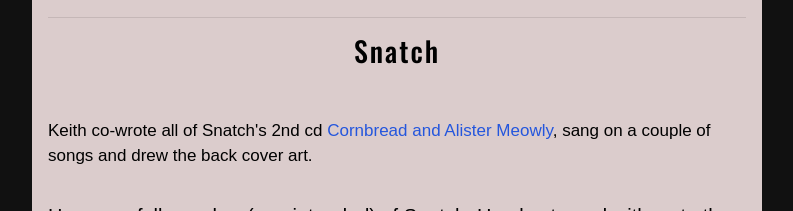
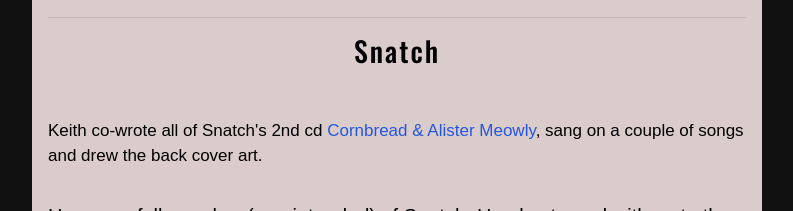
Before and after one commit to DonutsInTheSnow/keith, a plain HTML site: page index.html in a window 1280 px wide. Shown: the part 5520-5731 px from the top of the page, without its empty margins (243-1036 px from the left). Drawn offline with nearby package versions, Linux system fonts and the light colour scheme; a web font is replaced by a local one.

Commit message:
Update index.html

```diff
--- a/index.html
+++ b/index.html
@@ -242,7 +242,7 @@
                     <div class="text-bg">
                         <hr>
                         <h3 class="text-center">Snatch</h3><br>
-                        <p>Keith co-wrote all of Snatch's 2nd cd <a href="https://www.amazon.com/Cornbread-Alister-Meowly-Snatch/dp/B000WB1CEK" alt="Snatch's 2nd album at Amazon" target="_blank" rel="noopener">Cornbread and Alister Meowly</a>, sang on a couple of songs and drew the back cover art.</p>
+                        <p>Keith co-wrote all of Snatch's 2nd cd <a href="https://www.amazon.com/Cornbread-Alister-Meowly-Snatch/dp/B000WB1CEK" alt="Snatch's 2nd album at Amazon" target="_blank" rel="noopener">Cornbread & Alister Meowly</a>, sang on a couple of songs and drew the back cover art.</p>
                         <blockquote class="blockquote">
                             <p class="mb-0">He was a full member (pun intended) of Snatch. He also toured with us to the west coast.</p>
                             <footer class="blockquote-footer">Christina Kelly singer for <cite title="Source Title">Snatch</cite></footer>
```
